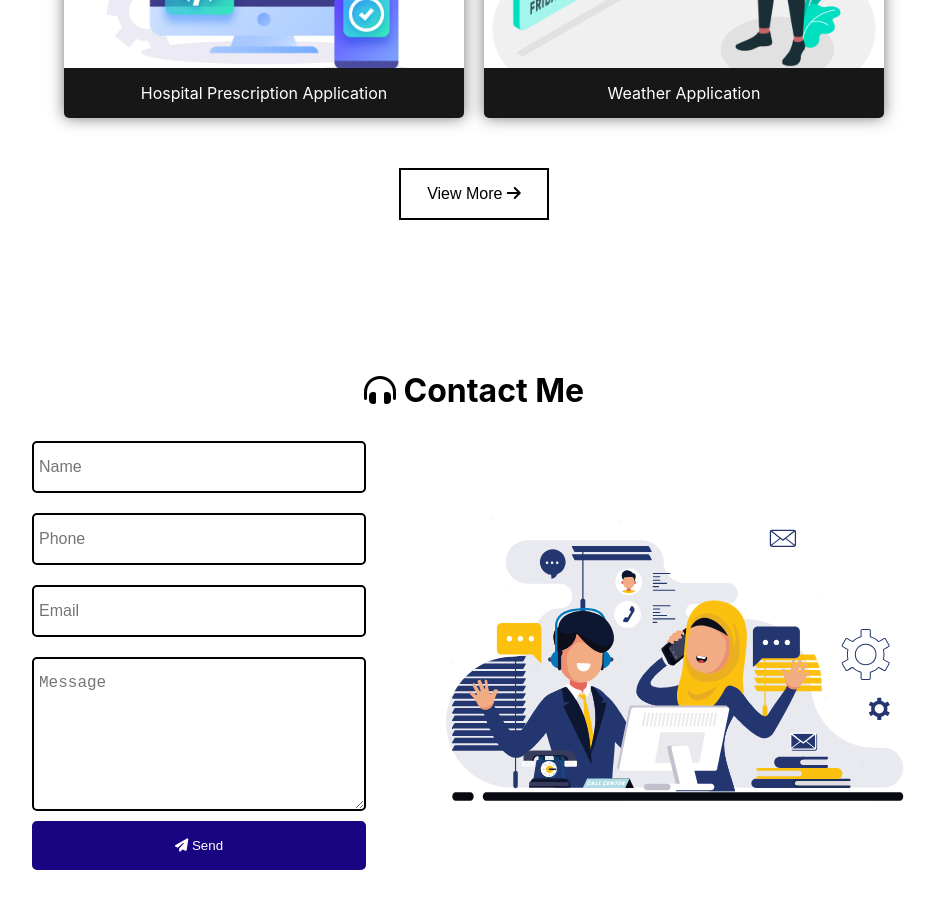
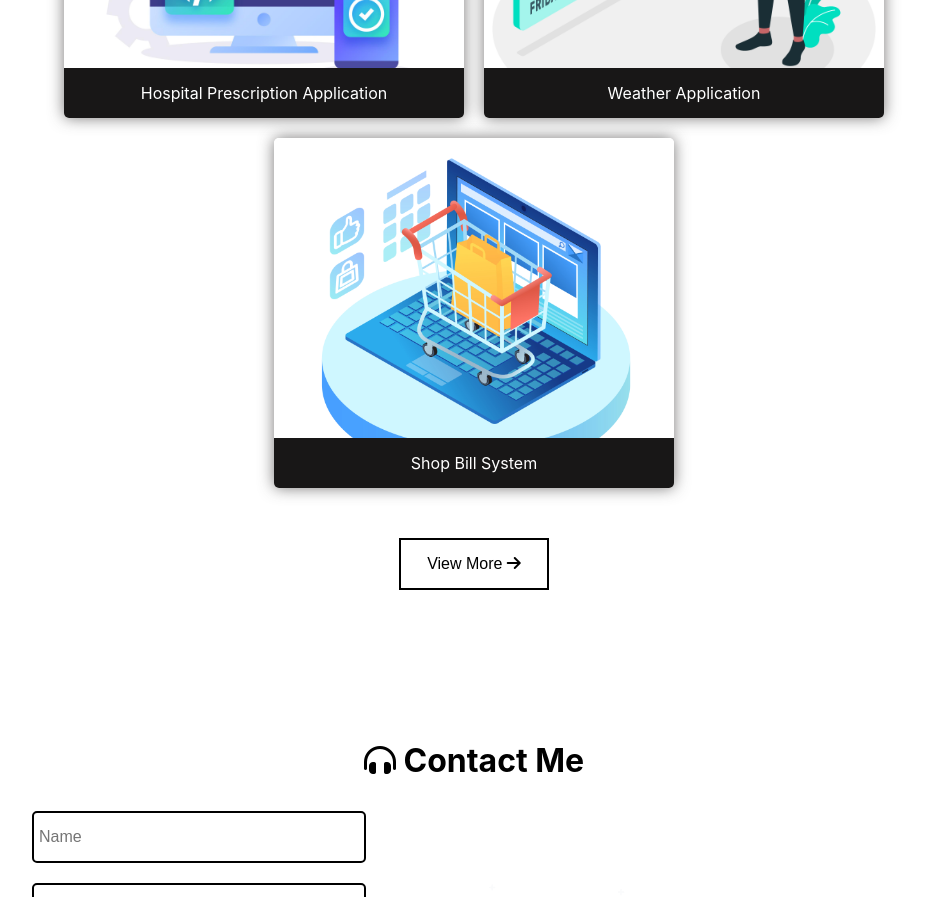
Before and after one commit to ARNAB-BOTMAS/portfolio, a React (Create React App) app: page / in a window 1280 px wide. Shown: the part 4820-5717 px from the top of the page, without its empty margins (166-1101 px from the left). Built offline with nearby package versions, Linux system fonts and the light colour scheme.

Commit message:
first commit

```diff
--- a/package.json
+++ b/package.json
@@ -9,7 +9,10 @@
     "@testing-library/react": "^13.4.0",
     "@testing-library/user-event": "^13.5.0",
     "aos": "^3.0.0-beta.6",
+    "fs": "^0.0.1-security",
     "lottie-react": "^2.4.0",
+    "path": "^0.12.7",
+    "pushbullet": "^3.0.0",
     "react": "^18.2.0",
     "react-dom": "^18.2.0",
     "react-scripts": "5.0.1",
@@ -19,6 +22,7 @@
     "sweetalert2": "^11.10.4",
     "tsparticles-slim": "^2.12.0",
     "typed.js": "^2.1.0",
+    "util": "^0.12.5",
     "web-vitals": "^2.1.4"
   },
   "scripts": {
--- a/src/Pages/DesktopPage.jsx
+++ b/src/Pages/DesktopPage.jsx
@@ -200,6 +200,8 @@ const DesktopPage = () => {
             window.open('https://github.com/ARNAB-BOTMAS/HospitalPrescriptionAppliction', '_blank');
         } else if(serchId === 8){
             window.open('https://github.com/ARNAB-BOTMAS/weather-app', '_blank');
+        } else if(serchId === 9){
+            window.open('https://github.com/ARNAB-BOTMAS/shop-bill-system', '_blank');
         } else{
             window.open('https://github.com/ARNAB-BOTMAS', '_blank')
         }
@@ -221,9 +223,11 @@ const DesktopPage = () => {
             window.open('https://github.com/ARNAB-BOTMAS/HospitalPrescriptionAppliction/tree/main/app/src/main/res', '_blank');
         } else if(serchId === 8){
             window.open('https://weather-app-9ow7.onrender.com/', '_blank');
+        } else if(serchId === 9){
+            window.open('https://main--delicate-pegasus-26b2a2.netlify.app/', '_blank');
         } else if(serchId === 0){
             window.open('https://github.com/ARNAB-BOTMAS?tab=repositories', '_blank');
-        }  else{
+        } else{
             window.open('https://github.com/ARNAB-BOTMAS', '_blank')
         }
       }
@@ -586,6 +590,20 @@ const DesktopPage = () => {
                                 </div>
                             </div>
                         </section>
+                        <section className="projectcard">
+                            <div className='coverpage'>
+                                <div className="projecttext">
+                                    <span>Shop Bill System</span>
+                                </div>
+                                <div className="projectContent">
+                                    <p>A Shop Bill System is a software application designed to streamline the process of generating bills and managing transactions within a retail or shop environment.</p>
+                                    <div className="buttonContent">
+                                        <button onClick={() => handleViewmore(9)}><i class="fa-solid fa-laptop-file"></i> Visit Site</button>
+                                        <button onClick={() => handleGithub(9)}><i class="fa-solid fa-eye"></i> View Code</button>
+                                    </div>
+                                </div>
+                            </div>
+                        </section>
                     </div>
                     <button className='viewmore' onClick={() => handleViewmore(0)}>View More <i class="fa-solid fa-arrow-right"></i></button>
                 </div>
--- a/src/Pages/PhonePage.jsx
+++ b/src/Pages/PhonePage.jsx
@@ -176,6 +176,8 @@ const PhonePage = () => {
             window.open('https://github.com/ARNAB-BOTMAS/HospitalPrescriptionAppliction', '_blank');
         } else if(serchId === 8){
             window.open('https://github.com/ARNAB-BOTMAS/weather-app', '_blank');
+        } else if(serchId === 9){
+            window.open('https://github.com/ARNAB-BOTMAS/shop-bill-system', '_blank');
         } else{
             window.open('https://github.com/ARNAB-BOTMAS', '_blank')
         }
@@ -197,9 +199,11 @@ const PhonePage = () => {
             window.open('https://github.com/ARNAB-BOTMAS/HospitalPrescriptionAppliction/tree/main/app/src/main/res', '_blank');
         } else if(serchId === 8){
             window.open('https://weather-app-9ow7.onrender.com/', '_blank');
+        } else if(serchId === 9){
+            window.open('https://main--delicate-pegasus-26b2a2.netlify.app/', '_blank');
         } else if(serchId === 0){
             window.open('https://github.com/ARNAB-BOTMAS?tab=repositories', '_blank');
-        }  else{
+        } else{
             window.open('https://github.com/ARNAB-BOTMAS', '_blank')
         }
       }
@@ -588,6 +592,20 @@ const PhonePage = () => {
                                 </div>
                             </div>
                         </section>
+                        <section className="projectcard">
+                            <div className='coverpage'>
+                                <div className="projecttext">
+                                    <span>Shop Bill System</span>
+                                </div>
+                                <div className="projectContent">
+                                    <p>A Shop Bill System is a software application designed to streamline the process of generating bills and managing transactions within a retail or shop environment.</p>
+                                    <div className="buttonContent">
+                                        <button onClick={() => handleViewmore(9)}><i class="fa-solid fa-laptop-file"></i> Visit Site</button>
+                                        <button onClick={() => handleGithub(9)}><i class="fa-solid fa-eye"></i> View Code</button>
+                                    </div>
+                                </div>
+                            </div>
+                        </section>
                     </div>
                     <button className='viewmore' onClick={() => handleViewmore(0)}>View More <i class="fa-solid fa-arrow-right"></i></button>
                 </div>
--- a/src/Pages/TabPage.jsx
+++ b/src/Pages/TabPage.jsx
@@ -176,6 +176,8 @@ const TabPage = () => {
             window.open('https://github.com/ARNAB-BOTMAS/HospitalPrescriptionAppliction', '_blank');
         } else if(serchId === 8){
             window.open('https://github.com/ARNAB-BOTMAS/weather-app', '_blank');
+        } else if(serchId === 9){
+            window.open('https://github.com/ARNAB-BOTMAS/shop-bill-system', '_blank');
         } else{
             window.open('https://github.com/ARNAB-BOTMAS', '_blank')
         }
@@ -197,9 +199,11 @@ const TabPage = () => {
             window.open('https://github.com/ARNAB-BOTMAS/HospitalPrescriptionAppliction/tree/main/app/src/main/res', '_blank');
         } else if(serchId === 8){
             window.open('https://weather-app-9ow7.onrender.com/', '_blank');
+        } else if(serchId === 9){
+            window.open('https://main--delicate-pegasus-26b2a2.netlify.app/', '_blank');
         } else if(serchId === 0){
             window.open('https://github.com/ARNAB-BOTMAS?tab=repositories', '_blank');
-        }  else{
+        } else{
             window.open('https://github.com/ARNAB-BOTMAS', '_blank')
         }
       }
@@ -589,6 +593,20 @@ const TabPage = () => {
                                 </div>
                             </div>
                         </section>
+                        <section className="projectcard">
+                            <div className='coverpage'>
+                                <div className="projecttext">
+                                    <span>Shop Bill System</span>
+                                </div>
+                                <div className="projectContent">
+                                    <p>A Shop Bill System is a software application designed to streamline the process of generating bills and managing transactions within a retail or shop environment.</p>
+                                    <div className="buttonContent">
+                                        <button onClick={() => handleViewmore(9)}><i class="fa-solid fa-laptop-file"></i> Visit Site</button>
+                                        <button onClick={() => handleGithub(9)}><i class="fa-solid fa-eye"></i> View Code</button>
+                                    </div>
+                                </div>
+                            </div>
+                        </section>
                     </div>
                     <button className='viewmore' onClick={() => handleViewmore(0)}>View More <i class="fa-solid fa-arrow-right"></i></button>
                 </div>
--- a/src/sass/desktop.scss
+++ b/src/sass/desktop.scss
@@ -509,6 +509,12 @@
                     background-size: cover;
                     background-position: center;
                 }
+                .projectcard:nth-child(9){
+                    background: url(../Image//back-project/shopApp.jpg);
+                    background-repeat: no-repeat;
+                    background-size: cover;
+                    background-position: center;
+                }
                 .projectcard:hover{
                     .coverpage{
                         position: absolute;
--- a/src/sass/phone.scss
+++ b/src/sass/phone.scss
@@ -518,6 +518,12 @@
                     background-size: cover;
                     background-position: center;
                 }
+                .projectcard:nth-child(9){
+                    background: url(../Image//back-project/shopApp.jpg);
+                    background-repeat: no-repeat;
+                    background-size: cover;
+                    background-position: center;
+                }
                 .projectcard:hover{
                     .coverpage{
                         position: absolute;
--- a/src/sass/tab.scss
+++ b/src/sass/tab.scss
@@ -519,6 +519,12 @@
                     background-size: cover;
                     background-position: center;
                 }
+                .projectcard:nth-child(9){
+                    background: url(../Image//back-project/shopApp.jpg);
+                    background-repeat: no-repeat;
+                    background-size: cover;
+                    background-position: center;
+                }
                 .projectcard:hover{
                     .coverpage{
                         position: absolute;
```
Also changed, not shown: src/Image/back-project/shopApp.jpg (added), 1 other file (tests, documents, lock files or other folders).
